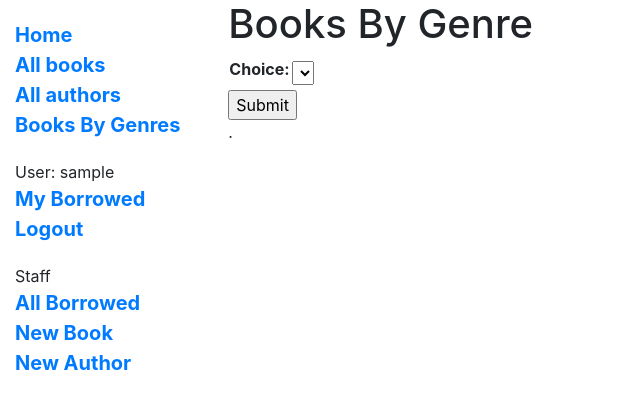
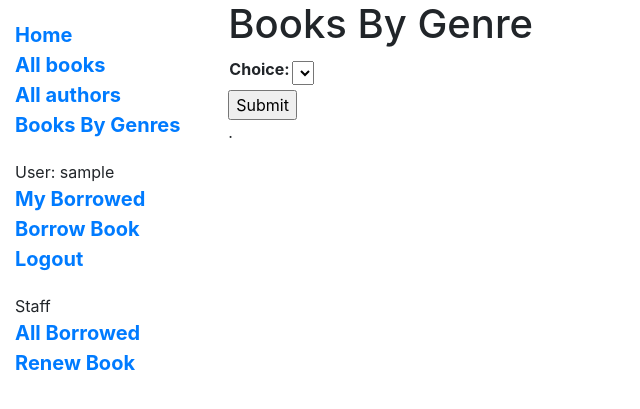
Before and after one commit to rokii2016/django_local_library, a Django app: page /catalog/book/booksbygenre in a window 1280 px wide. Shown: the top 409 px of the page, without its empty margins (0-640 px from the left). Run offline with Django 3.2, Linux system fonts and the light colour scheme; the visitor is signed in with stand-in values (Sample User, id 1); lists and menus that the app fills with data are empty.

Commit message:
Added renew book and borrow book capability

```diff
--- a/catalog/forms.py
+++ b/catalog/forms.py
@@ -29,3 +29,10 @@ class GenreForm(forms.Form):
     for a_genre in genres:
         CHOICES.append((a_genre,a_genre))
     choice = forms.ChoiceField(choices=CHOICES)
+class BookForm(forms.Form):
+
+    books = Book.objects.all()
+    CHOICES =[]
+    for a_book in books:
+        CHOICES.append((a_book.title,a_book.title))
+    choice = forms.ChoiceField(choices=CHOICES)
--- a/catalog/templates/base_generic.html
+++ b/catalog/templates/base_generic.html
@@ -27,6 +27,7 @@
       <li>User: {{ user.get_username }}</li>
 
       <li><a href="{% url 'my-borrowed' %}">My Borrowed</a></li>
+      <li><a href="{% url 'my-borrow' %}">Borrow Book</a></li>
 
       <li><a href="{% url 'logout'%}?next={{request.path}}">Logout</a></li>
       {% else %}
@@ -38,8 +39,7 @@
 	  <li> Staff </li>
 	{% if perms.catalog.can_mark_returned %}
 	  <li><a href="{% url 'all-borrowed' %}">All Borrowed</a></li>
-	  <li><a href="{% url 'book-create' %}">New Book</a></li>
-	  <li><a href="{% url 'author-create' %}">New Author</a></li>
+	  <li><a href="{% url 'borrow-renew' %}">Renew Book</a></li>
 
 	  {% endif %}
 	</ul>
--- /dev/null
+++ b/catalog/templates/catalog/book_borrowed.html
@@ -0,0 +1,6 @@
+{% extends "base_generic.html" %}
+
+{% block content %}
+<h1>Borrowed {{ title }}</h1>
+
+{% endblock %}
--- a/catalog/urls.py
+++ b/catalog/urls.py
@@ -39,3 +39,9 @@ urlpatterns += [
 urlpatterns += [
     path('book/listbooksbygenre<str:genre>',views.show_books_by_genre,name='list-books-by-genre'),
 ]
+urlpatterns += [
+    path('book/books',views.get_book_borrow_id,name='borrow-renew'),
+]
+urlpatterns += [
+    path('book/bookborrow',views.set_book_borrow,name='my-borrow'),
+]
--- a/catalog/views.py
+++ b/catalog/views.py
@@ -192,3 +192,86 @@ def get_genre(request):
     }
 
     return render(request, 'catalog/books_by_genre.html', context)
+from catalog.forms import BookForm
+from django.contrib.auth.models import User
+def get_book_borrow_id(request):
+    """View function for renewing a specific BookInstance by librarian."""
+
+    # If this is a POST request then process the Form data
+    if request.method == 'POST':
+
+        # Create a form instance and populate it with data from the request (binding):
+        form = BookForm(request.POST)
+
+        # Check if the form is valid:
+        if form.is_valid():
+            # process the data in form.cleaned_data as required (here we just write it to the model due_back field)
+            title = request.POST['choice']
+            print("Book title is ",title)
+            bookinstances = BookInstance.objects.all()
+            for bookinstance in bookinstances:
+                if bookinstance.book.title == title:
+                    pk = bookinstance.id
+            context ={
+                'pk':pk,
+                'book_list':Book.objects.all(),
+                }
+
+            # redirect to a new URL:
+            return HttpResponseRedirect(reverse('renew-book-librarian',kwargs={'pk':pk}) )
+
+    # If this is a GET (or any other method) create the default form.
+    else:
+        form = BookForm()
+
+    context = {
+        'form': form,
+    }
+
+    return render(request, 'catalog/books_by_title.html', context)
+def set_book_borrow(request):
+    """View function for renewing a specific BookInstance by librarian."""
+
+    # If this is a POST request then process the Form data
+    if request.method == 'POST':
+
+        # Create a form instance and populate it with data from the request (binding):
+        form = BookForm(request.POST)
+
+        # Check if the form is valid:
+        if form.is_valid():
+            # process the data in form.cleaned_data as required (here we just write it to the model due_back field)
+            title = request.POST['choice']
+            print("Book title is ",title)
+            bookinstances = BookInstance.objects.all()
+            found = False
+            for bookinstance in bookinstances:
+                if bookinstance.book != None and bookinstance.book.title == title:
+                    found = True
+                    break
+            for book in Book.objects.all():
+                if book.title == title:
+                    break
+            if not found:
+                n_bookinstance = BookInstance.objects.create()
+                n_bookinstance.book = book
+                print(n_bookinstance.borrower)
+                n_bookinstance.borrower = request.user
+                n_bookinstance.status ='o'
+                n_bookinstance.due_back = datetime.date.today() + datetime.timedelta(weeks=3)
+
+                n_bookinstance.save()
+
+
+            # redirect to a new URL:
+            return render(request,'catalog/book_borrowed.html',{'title':title})
+
+    # If this is a GET (or any other method) create the default form.
+    else:
+        form = BookForm()
+
+    context = {
+        'form': form,
+    }
+
+    return render(request, 'catalog/books_by_title.html', context)
```
Also changed, not shown: catalog/templates/catalog/books_by_title.html (added, +13 -0 lines), 1 other file.
